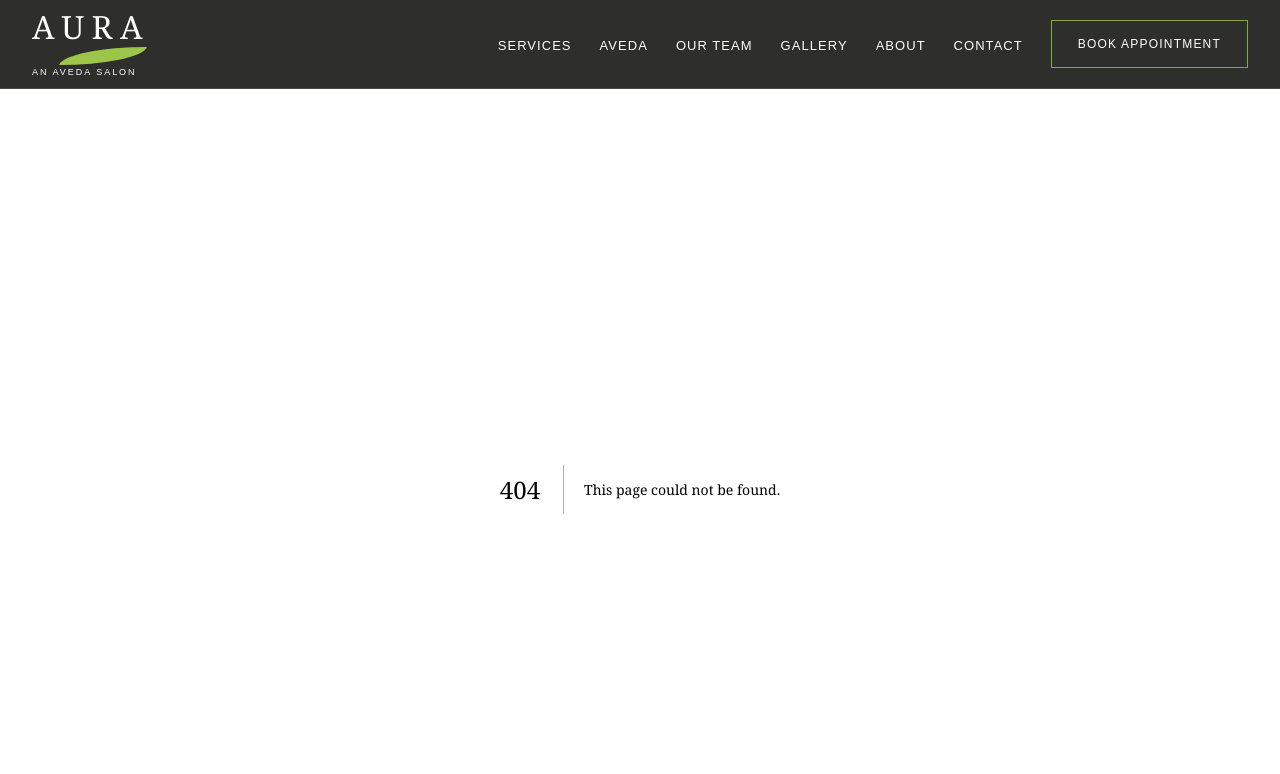
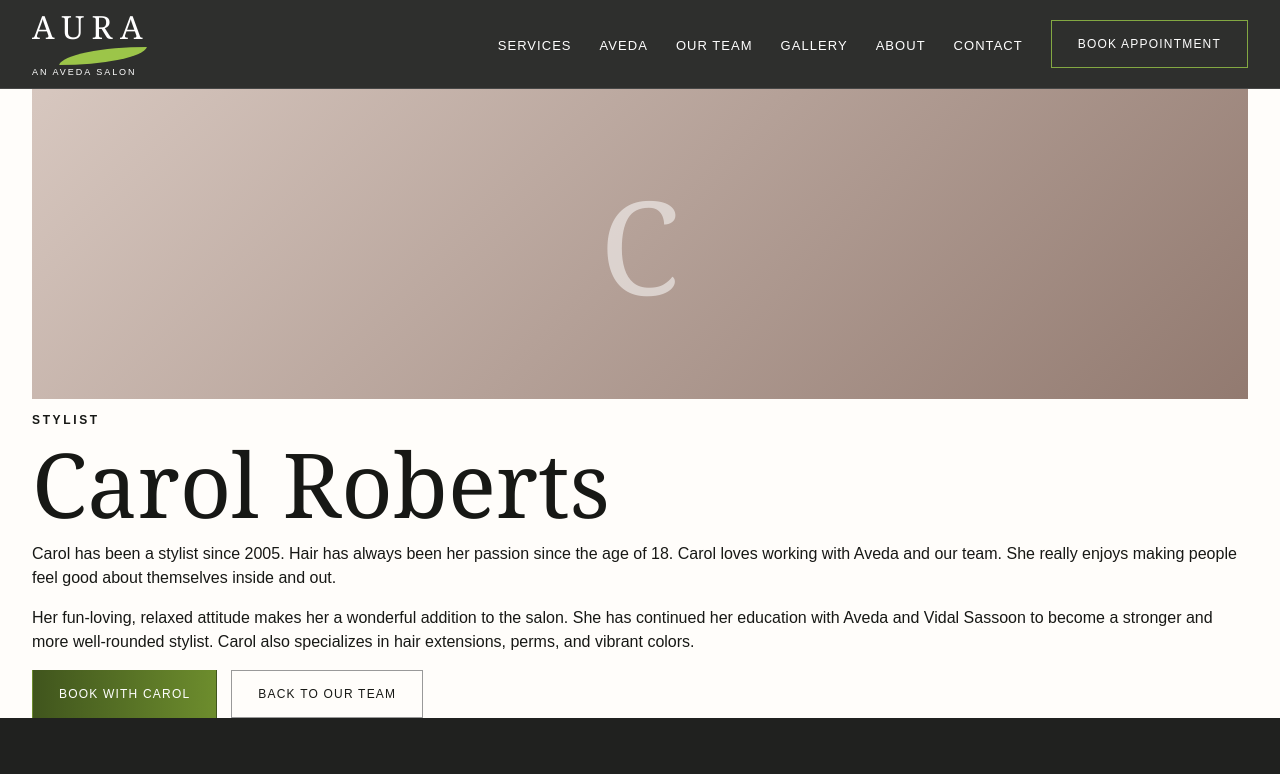
Before and after one commit to rchern315/aurasalon, a Next.js app: page /team/carol-roberts in a window 1280 px wide. Before the commit this address had no page. Shown: the top 774 px of the page. Built offline with nearby package versions, Linux system fonts and the light colour scheme.

Commit message:
Add Carol Roberts bio page

```diff
--- /dev/null
+++ b/app/team/carol-roberts/page.tsx
@@ -0,0 +1,31 @@
+import Link from "next/link";
+import { bookingUrl } from "../../data";
+
+export default function CarolRobertsPage() {
+  return (
+    <section className="stylist-page">
+      <div className="shell stylist-layout">
+        <div className="stylist-portrait team-placeholder team-2"><span>C</span></div>
+        <div className="stylist-copy">
+          <p className="eyebrow">Stylist</p>
+          <h1>Carol Roberts</h1>
+          <p>
+            Carol has been a stylist since 2005. Hair has always been her passion since the age
+            of 18. Carol loves working with Aveda and our team. She really enjoys making people
+            feel good about themselves inside and out.
+          </p>
+          <p>
+            Her fun-loving, relaxed attitude makes her a wonderful addition to the salon. She
+            has continued her education with Aveda and Vidal Sassoon to become a stronger and
+            more well-rounded stylist. Carol also specializes in hair extensions, perms, and
+            vibrant colors.
+          </p>
+          <div className="button-row">
+            <a className="button button-primary" href={bookingUrl}>Book with Carol</a>
+            <Link className="button button-ghost" href="/team">Back to Our Team</Link>
+          </div>
+        </div>
+      </div>
+    </section>
+  );
+}
```
